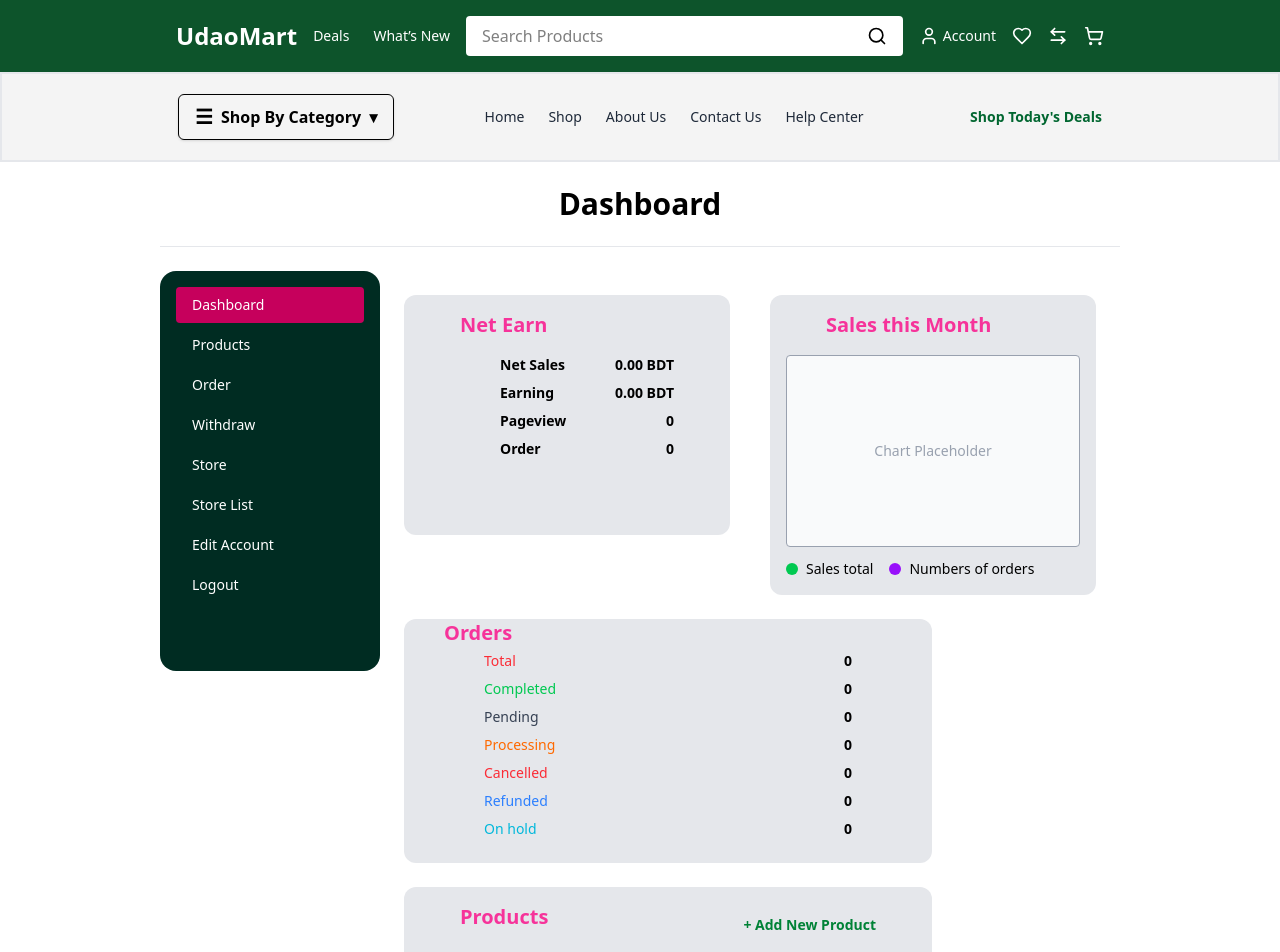
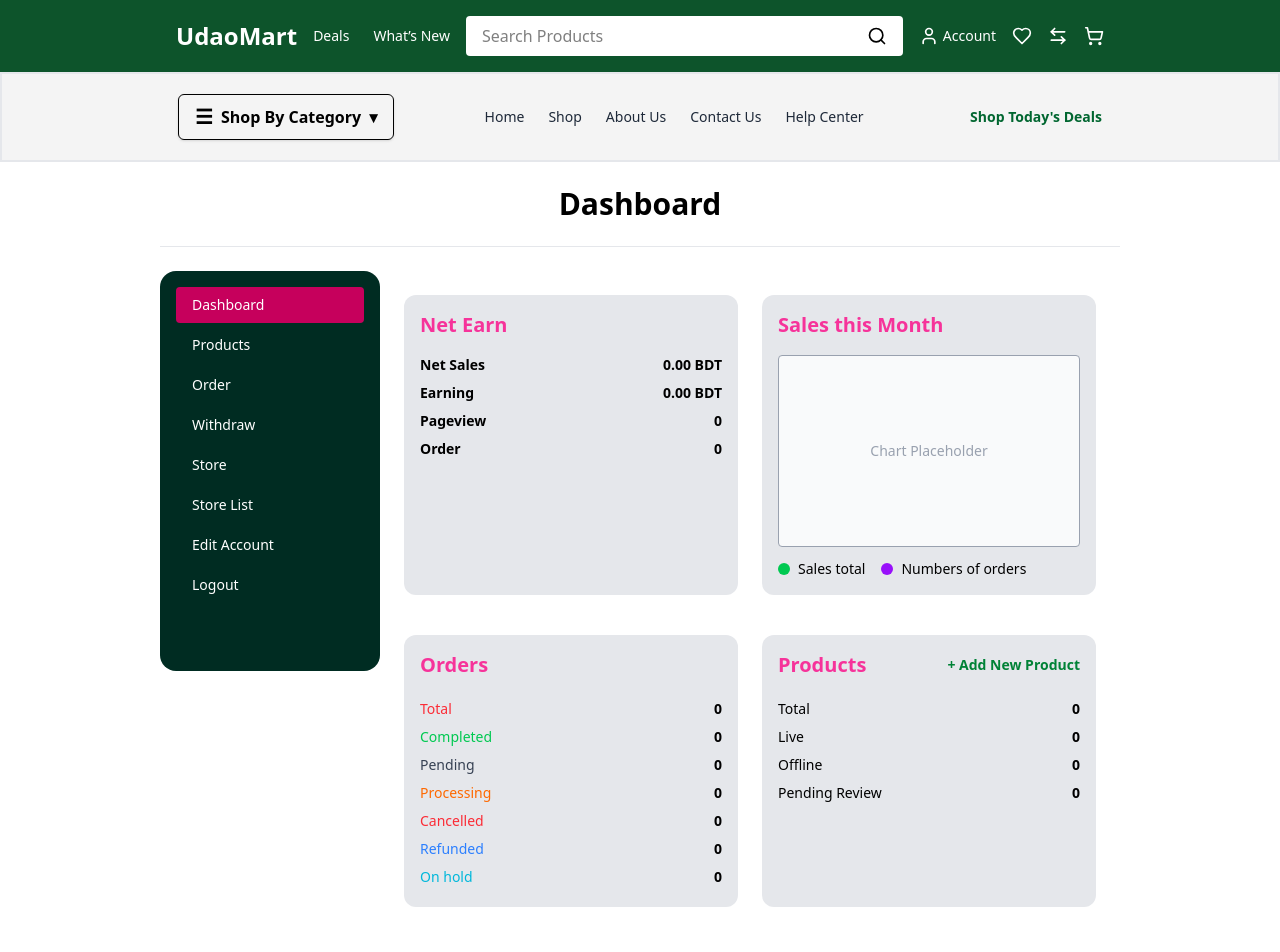
Before and after one commit to MShahdat/Multi-Vendor_Ecommerce_Website, a React (Vite) app: page /dashboard in a window 1280 px wide. Shown: the top 952 px of the page. Built offline with nearby package versions, Linux system fonts and the light colour scheme.

Commit message:
first commit

```diff
--- a/src/Components/Dashboard.jsx
+++ b/src/Components/Dashboard.jsx
@@ -1,13 +1,11 @@
 import React from "react";
-import { useNavigate, useLocation } from "react-router"; // <-- Add useLocation
-import {Link} from 'react-router'
+import { useNavigate, useLocation } from "react-router";
+import { Link } from "react-router";
 
 const Dashboard = () => {
   const navigate = useNavigate();
-  const location = useLocation(); // <-- Get the current path
+  const location = useLocation();
 
-
-  // Sidebar menu items
   const menuItems = [
     { label: "Dashboard", path: "/dashboard" },
     { label: "Products", path: "/dashboard/products" },
@@ -16,21 +14,19 @@ const Dashboard = () => {
     { label: "Store", path: "/dashboard/store-details" },
     { label: "Store List", path: "/dashboard/store-list" },
     { label: "Edit Account", path: "/dashboard/store-edit" },
-    { label: "Logout", path: "/logout" }, // You can handle logout separately if needed
+    { label: "Logout", path: "/logout" },
   ];
 
   return (
-    <div className="px-40 min-h-screen ">
-      {/* Page Title */}
+    <div className="px-40 min-h-screen">
       <h1 className="text-3xl font-bold text-center py-6">Dashboard</h1>
       <hr className="border-t border-gray-200 mb-6" />
 
-      {/* Main Layout */}
       <div className="flex">
         {/* Sidebar */}
         <div className="w-[220px] h-100 bg-emerald-950 text-white p-4 rounded-2xl">
           {menuItems.map((item, idx) => {
-            const isActive = location.pathname === item.path; // <-- Correct way to detect active link
+            const isActive = location.pathname === item.path;
             return (
               <div
                 key={idx}
@@ -46,27 +42,25 @@ const Dashboard = () => {
 
         {/* Main Content */}
         <div className="flex-1 p-6">
-          {/* (Everything else remains the same as your code) */}
-
-          {/* Top Row: Net Sales & Orders */}
-          <div className="grid grid-cols-2 gap-10 mb-6">
-            {/* Net Sales */}
-            <div className="p-4 h-60 bg-gray-200 rounded-xl">
-              <div className="ml-10 font-bold text-xl mb-4 text-pink-500">Net Earn</div>
+          {/* Row 1: Net Earn & Sales */}
+          <div className="grid grid-cols-1 md:grid-cols-2 gap-6 mb-10">
+            {/* Net Earn */}
+            <div className="p-4 bg-gray-200 rounded-xl">
+              <div className="font-bold text-xl mb-4 text-pink-500">Net Earn</div>
               <div className="space-y-2">
-                <div className="ml-20 mr-10 flex justify-between text-sm font-semibold">
+                <div className="flex justify-between text-sm font-semibold">
                   <span>Net Sales</span>
                   <span>0.00 BDT</span>
                 </div>
-                <div className="ml-20 mr-10 flex justify-between text-sm font-semibold">
+                <div className="flex justify-between text-sm font-semibold">
                   <span>Earning</span>
                   <span>0.00 BDT</span>
                 </div>
-                <div className="ml-20 me-10 flex justify-between text-sm font-semibold">
+                <div className="flex justify-between text-sm font-semibold">
                   <span>Pageview</span>
                   <span>0</span>
                 </div>
-                <div className="ml-20 mr-10 flex justify-between text-sm font-semibold">
+                <div className="flex justify-between text-sm font-semibold">
                   <span>Order</span>
                   <span>0</span>
                 </div>
@@ -74,8 +68,8 @@ const Dashboard = () => {
             </div>
 
             {/* Sales this Month */}
-            <div className="p-4 text-sm bg-gray-200 rounded-xl">
-              <div className="ml-10 font-bold text-xl mb-4 text-pink-500">Sales this Month</div>
+            <div className="p-4 bg-gray-200 rounded-xl text-sm">
+              <div className="font-bold text-xl mb-4 text-pink-500">Sales this Month</div>
               <div className="h-48 bg-gray-50 border rounded flex items-center justify-center text-gray-400 text-sm mb-3">
                 Chart Placeholder
               </div>
@@ -92,42 +86,45 @@ const Dashboard = () => {
             </div>
           </div>
 
-          {/* Bottom Row: Sales Chart & Products */}
-          <div className="w-132 mb-6">
+          {/* Row 2: Orders & Products */}
+          <div className="grid grid-cols-1 md:grid-cols-2 gap-6 mb-5">
             {/* Orders */}
-            <div className="bg-gray-200 rounded-xl text-sm">
-              <div className="ml-10 font-bold text-xl mt-3 text-pink-500">Orders</div>
+            <div className="bg-gray-200 rounded-xl text-sm p-4">
+              <div className="font-bold text-xl mb-4 text-pink-500">Orders</div>
               {[
-                { label: "Total", color: "text-red-500 ml-20" },
-                { label: "Completed", color: "text-green-500 ml-20" },
-                { label: "Pending", color: "text-gray-700 ml-20" },
-                { label: "Processing", color: "text-orange-500 ml-20" },
-                { label: "Cancelled", color: "text-red-500 ml-20" },
-                { label: "Refunded", color: "text-blue-500 ml-20" },
-                { label: "On hold", color: "text-cyan-500 ml-20 mb-5" },
+                { label: "Total", color: "text-red-500" },
+                { label: "Completed", color: "text-green-500" },
+                { label: "Pending", color: "text-gray-700" },
+                { label: "Processing", color: "text-orange-500" },
+                { label: "Cancelled", color: "text-red-500" },
+                { label: "Refunded", color: "text-blue-500" },
+                { label: "On hold", color: "text-cyan-500" },
               ].map((item, idx) => (
                 <div key={idx} className="flex justify-between py-1">
                   <span className={`${item.color}`}>{item.label}</span>
-                  <span className="font-semibold mr-20">0</span>
+                  <span className="font-semibold">0</span>
                 </div>
               ))}
             </div>
-          </div>
 
             {/* Products */}
-          <div className="bg-gray-200 rounded-xl p-4 text-sm w-132 mb-3">
+            <div className="bg-gray-200 rounded-xl p-4 text-sm">
               <div className="flex justify-between items-center mb-4">
-              <div className="ml-10 font-bold text-xl mb-4 text-pink-500">Products</div>
-              <Link to ={'/dashboard/products/add'} className="text-sm font-bold text-green-700 mr-10 hover:text-emerald-900">
+                <div className="font-bold text-xl text-pink-500">Products</div>
+                <Link
+                  to={"/dashboard/products/add"}
+                  className="text-sm font-bold text-green-700 hover:text-emerald-900"
+                >
                   + Add New Product
                 </Link>
               </div>
               {["Total", "Live", "Offline", "Pending Review"].map((label, idx) => (
-              <div key={idx} className="flex justify-between ml-20 py-1">
+                <div key={idx} className="flex justify-between py-1">
                   <span>{label}</span>
-                <span className="font-semibold mr-20">0</span>
+                  <span className="font-semibold">0</span>
                 </div>
               ))}
+            </div>
           </div>
         </div>
       </div>
--- a/src/Components/DashboardProductsAdd.jsx
+++ b/src/Components/DashboardProductsAdd.jsx
@@ -99,6 +99,14 @@ export default function DashboardProductsAdd() {
                 className="w-full px-3 py-2 rounded bg-gray-800 text-white border border-gray-600 focus:outline-none"
               />
             </div>
+            <div>
+              <label className="block text-sm mb-1">Product Image</label>
+              <input
+                type="file"
+                accept="image/*"
+                className="w-full px-3 py-2 rounded bg-gray-800 text-white border border-gray-600 focus:outline-none file:mr-4 file:py-1 file:px-4 file:rounded file:border-0 file:text-sm file:font-semibold file:bg-blue-600 file:text-white hover:file:bg-blue-700"
+              />
+            </div>
             <div className="md:col-span-2">
               <label className="block text-sm mb-1">Description</label>
               <textarea
```
Lines whose indentation alone changed are shown as unchanged.
